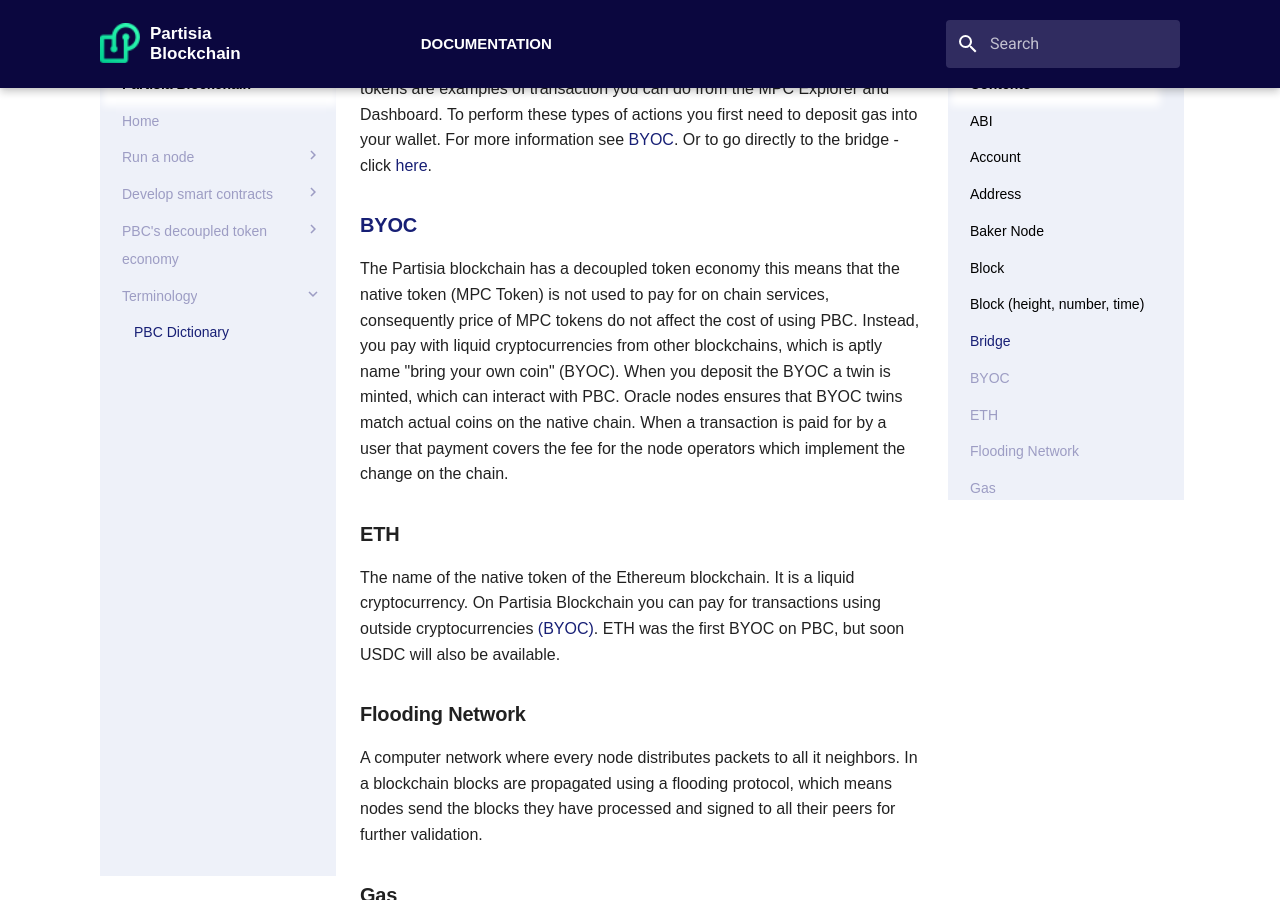
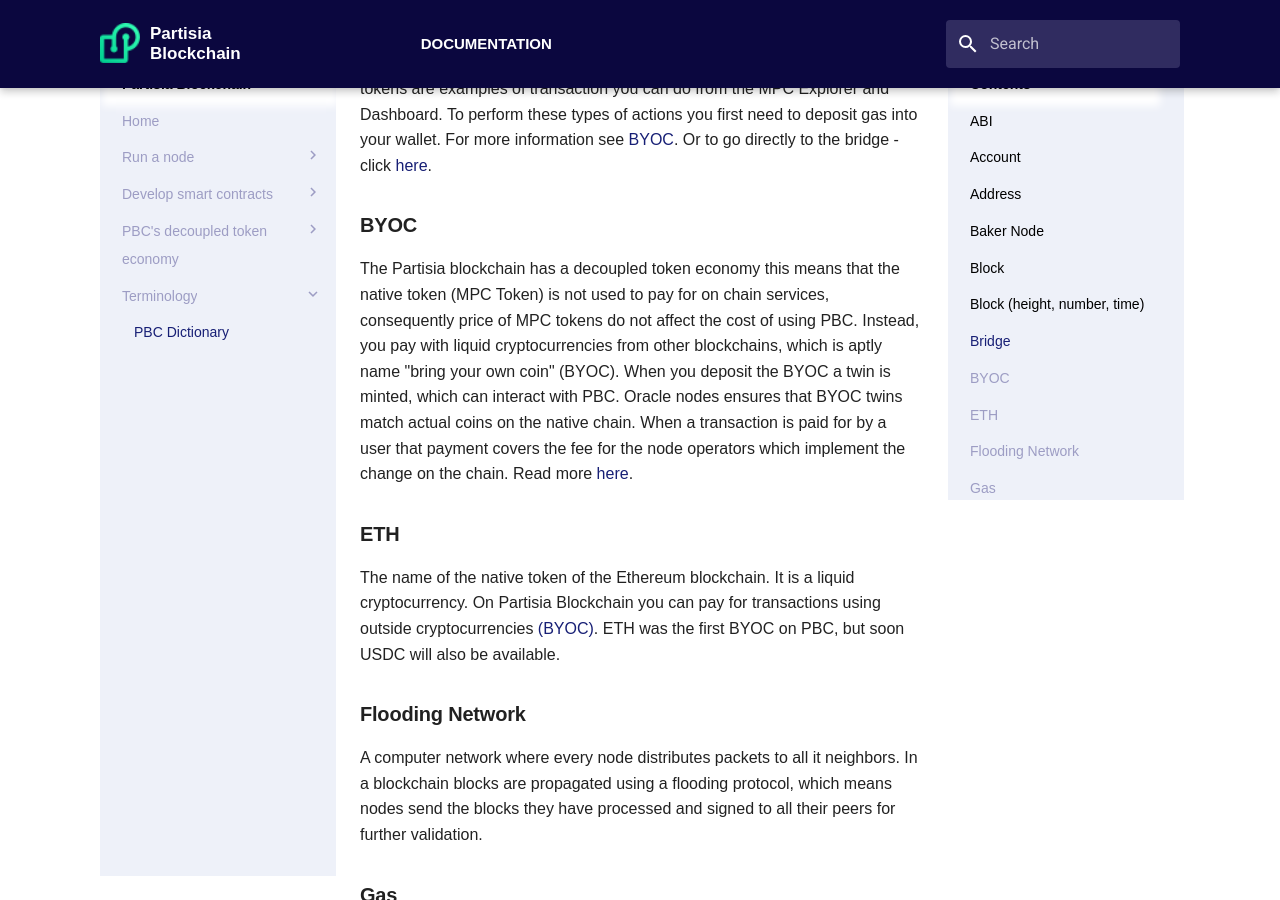
Before and after one commit to 0xSero/partisia-docs, an MkDocs documentation site: the page built from docs/dictionary.md, in a window 1280 px wide and 900 px high, scrolled down 1795 px. Built offline with MkDocs 1.6.1 and Material for MkDocs 9.7.7, drawn with Linux system fonts in a browser that asks for light colours; some web fonts are replaced; a script that is not in the unit is left out; some of the changed text lies outside the part shown.

Commit message:
Links out of headers to end of text

```diff
--- a/docs/dictionary.md
+++ b/docs/dictionary.md
@@ -4,7 +4,7 @@
 ### ABI
 An ABI (application binary interface) helps applications which need to communicate with the smart contract to do this in a correct manner. The ABI gives the application a descriptions of what type of data the contract contains and what actions it has to offer. Example´: an application interacts with a ERC20 token contract, the ABI lets the application know, that the contract has the action *transfer*.
 
-### [Account](accounts.md)
+### Account
 Every user on Partisia Blockchain has an account. The account has an address and a nonce. It holds your balance of gas and MPC Tokens. You can read more about accounts and how they work [here](accounts.md).
 
 ### Address
@@ -13,7 +13,7 @@
 ### Baker Node
 Baker nodes perform baker services - they produce and sign blocks. You can get a baker node by upgrading the config of your reader node and get whitelisted to participate in the Consensus layer. Whitelisting consist of a KYC process connected to token sale as well as an approval of public information in the node registration. A baker node must have staked sufficient (25000 MPC) to perform baker services.
 
-### [Block](block.md)
+### Block
 A block is the basic component of the blockchain ledger. Each block contains a batch of valid [transactions](transactions.md) and [events](events.md) that have been executed at a given *block time*. The block time is incremental. The chain is started with a genesis block that defines the initial state of the blockchain. Each block has a reference to its parent block thus forming a chain all the way back to the genesis block. Read more [here](block.md).
 
 ### Block (height, number, time)
@@ -22,8 +22,8 @@
 ### Bridge
 Cross-chain bridges connect the Partisia Blockchain with other blockchains, enabling information and assets to flow between the two chains. One example of a bridge is the [BYOC bridge](https://bridge.mpcexplorer.com/), the feature that allows you to deposit and withdraw BYOC. Partista Blockchain has a decoupled token economy. That means services are paid for using liquid tokens from other blockchains. You can deposit these outside cryptocurrencies on your account using the token bridge. This allows you to pay the gas cost of transaction. You need gas when you deploy or interact with contracts. Doing a token transfer, staking MPC tokens are examples of transaction you can do from the MPC Explorer and Dashboard. To perform these types of actions you first need to deposit gas into your wallet. For more information see [BYOC](byoc.md). Or to go directly to the bridge - click [here](https://bridge.mpcexplorer.com/).
 
-### [BYOC](byoc.md)
-The Partisia blockchain has a decoupled token economy this means that the native token (MPC Token) is not used to pay for on chain services, consequently price of MPC tokens do not affect the cost of using PBC. Instead, you pay with liquid cryptocurrencies from other blockchains, which is aptly name "bring your own coin" (BYOC). When you deposit the BYOC a twin is minted, which can interact with PBC. Oracle nodes ensures that BYOC twins match actual coins on the native chain. When a transaction is paid for by a user that payment covers the fee for the node operators which implement the change on the chain.
+### BYOC
+The Partisia blockchain has a decoupled token economy this means that the native token (MPC Token) is not used to pay for on chain services, consequently price of MPC tokens do not affect the cost of using PBC. Instead, you pay with liquid cryptocurrencies from other blockchains, which is aptly name "bring your own coin" (BYOC). When you deposit the BYOC a twin is minted, which can interact with PBC. Oracle nodes ensures that BYOC twins match actual coins on the native chain. When a transaction is paid for by a user that payment covers the fee for the node operators which implement the change on the chain. Read more [here](byoc.md).
 
 ### ETH
 The name of the native token of the Ethereum blockchain. It is a liquid cryptocurrency. On Partisia Blockchain you can pay for transactions using outside cryptocurrencies [(BYOC)](byoc.md). ETH was the first BYOC on PBC, but soon USDC will also be available.
@@ -41,8 +41,8 @@
 ### MPC
 Secure multiparty computation (for the token see MPC token). The privacy layer of Partisia Blockchain utilizes several zero knowledge protocols. Most notably MPC. MPC allows for calculation on private data, where you can make the result of the calculation public and keep the private data secure at the same time. A simple example of this could be calculation of average salary in a company. You do not want to disclose your own income, but it would be nice to know if you make more or less than the average. Instead of sending your private data to your peers you can send a random bite (share) of the private data out to several peers. They do the same. When doing the calculation no salaries are revealed but the total sum of the numbers is the same. So, you get the correct result even though the calculation is done on the data in a randomised form.
 
-### [MPC Token](mpc-tokens.md)
-MPC Tokens is part of the decoupled token economy of PBC, their primary purpose is for staking. When staking MPC tokens above specific thresholds you are allowed operate a node that performs different services on the chain. Tokens can be lost in case of malicious behaviour (conditions stipulated in [Yellow Paper section 2.8, pp. 20-21](https://drive.google.com/file/d/1OX7ljrLY4IgEA1O3t3fKNH1qSO60_Qbw/view)). For this reason staked MPC Tokens gives an incentive for good behaviour among the node operators keeping the blockchain running. Because MPC Tokens are used for staking only, and not as form of payment for services the token value does not have adverse effects on supply or demand of services on chain as you see on other blockchains.
+### MPC Token
+MPC Tokens is part of the decoupled token economy of PBC, their primary purpose is for staking. When staking MPC tokens above specific thresholds you are allowed operate a node that performs different services on the chain. Tokens can be lost in case of malicious behaviour (conditions stipulated in [Yellow Paper section 2.8, pp. 20-21](https://drive.google.com/file/d/1OX7ljrLY4IgEA1O3t3fKNH1qSO60_Qbw/view)). For this reason staked MPC Tokens gives an incentive for good behaviour among the node operators keeping the blockchain running. Because MPC Tokens are used for staking only, and not as form of payment for services the token value does not have adverse effects on supply or demand of services on chain as you see on other blockchains. Read more [here](mpc-tokens.md).
 
 ### MPC Wallet
 PBC offers a webwallet which allows your account to interact with the blockchain. The wallet is installed as a browser extension. You import your account information into the wallet by connecting it to the account either using your account private key or mnemonic phrase. When the wallet has updates it can sometimes be necessary to create a new password and reimport the account information. The wallet can be used for creating additional accounts and for confirm payment of transaction costs when deploying smart contracts or interacting with smart contracts. The wallet allows for deployment and interactions with contracts, when connected with the [MPC Explorer](https://mpcexplorer.com/). Click [here](https://www.partisiablockchain.com/ecosystem) to get the wallet extension now.
@@ -78,7 +78,7 @@
 ### PBC Ledger
 The immutable record or ledger, that keeps track of transactions that have already taken place. There is a copy of the ledger on all nodes. Partisia Blockchain has sharding, the ledger records the activities on all shards, they are combined to form the complete ledger.
 
-### [Public Key Cryptography](keys.md)
+### Public Key Cryptography
 Public-key cryptography is a form of cryptography that uses pairs of keys: A public key that may be shared with anyone and a private key that must be kept secret. Read more [here](keys.md).
 
 ### Reader Node
@@ -87,13 +87,13 @@
 ### Rest Server
 A rest server is a server that gives access to the REST API. An API conforming to REST architectural properties. The API (application programming interface) gives the definitions other systems need to read from the blockchain and send new information in the form of transaction.
 
-### [Shards](shards.md)
+### Shards
 PBC distributes the workload to a number of parallel shards. This allows for scalability of the blockchain. Blocks are produced and finalized parallel on each shard. It is important to note that the shards are not separate parallel blockchains. The PBC blockchain ledger is composed of  information on all shards. So contracts deployed on different shards can still interact with each other across shards. The consequence of shards is an extremely fast and efficient blockchain which can be scaled up with more shards if the demand arise. Together with the [fast track consensus protocol](consensus.md) the type of sharding used by PBC is a unique feature which resolves the blockchain scalability problem. You can read more about sharding on PBC [here](shards.md).
 
 ### Smart Contracts
 A smart contract is a program you run on the blockchain. The conditions of the contract are present across the blockchain. This ensures that actions of the smart contract will happen only once, are trackable and irreversible. In this way a smart contract works independently, without any need for outside authority to facilitate the change in state. Effectively a smart contract can replace the trustee in a binding transaction. This makes smart contracts useful tool for auctions, voting and purchases. In addition to public layer actions on the blockchain, smart contracts can also be used to facilitate ZK computations on the private layer of PBC. Read more [here](contract-development.md)
 
-### [Transactions](transactions.md)
+### Transactions
 A transaction is an instruction from a user containing information used to change the state of the blockchain. Read more [here](transactions.md)
 
 ### WASM
```
